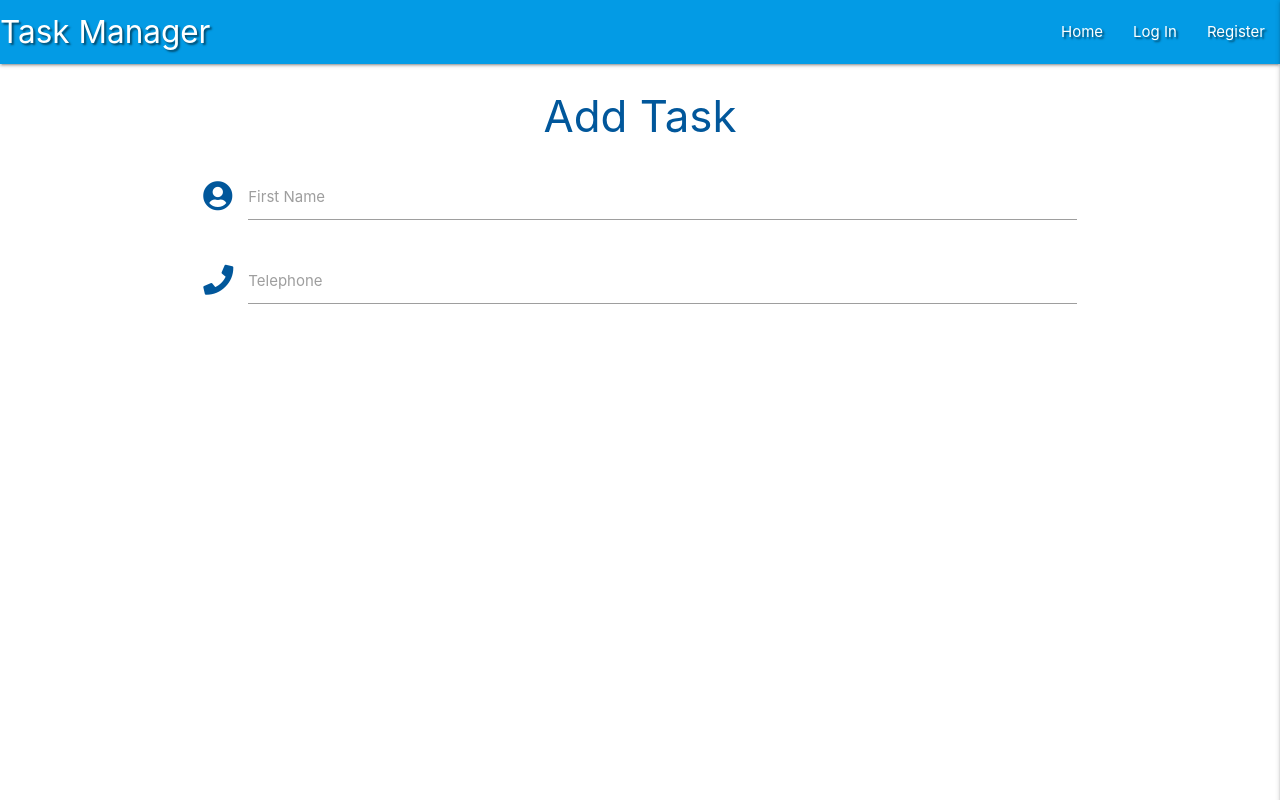
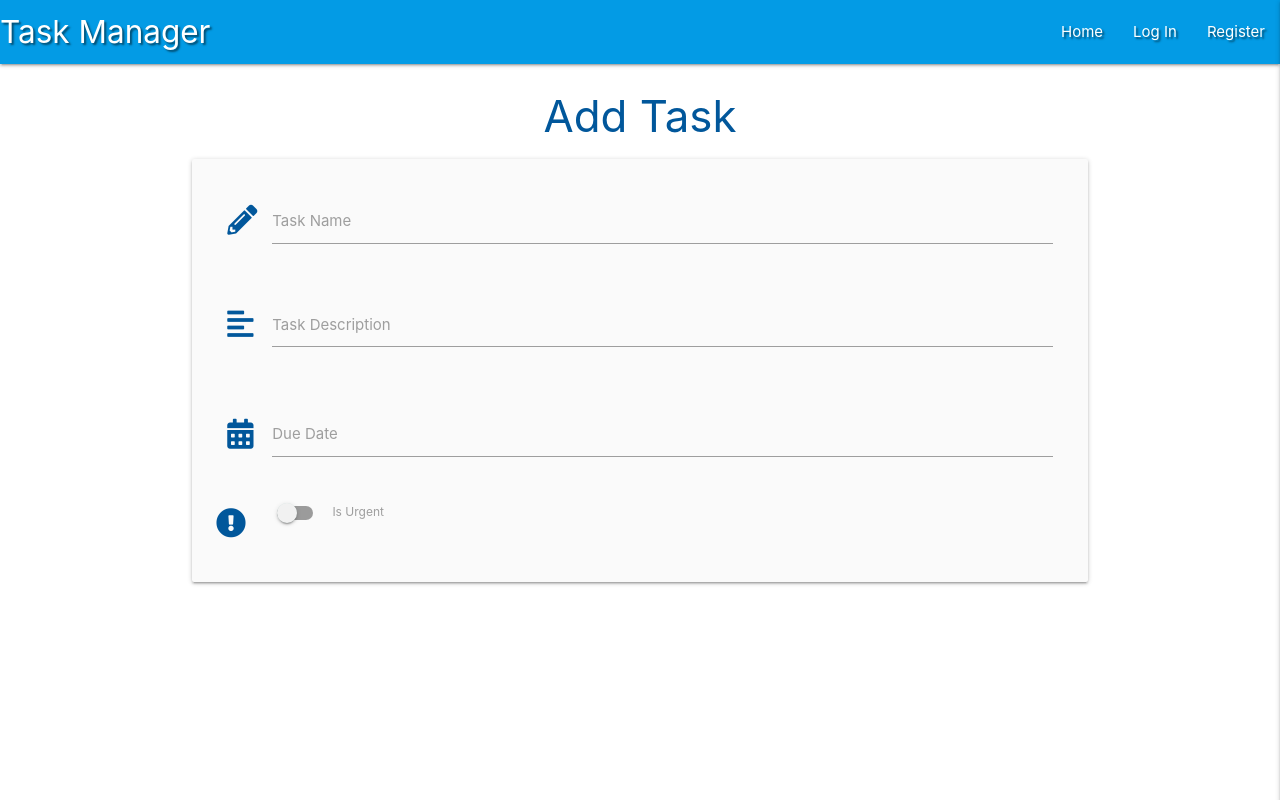
Before and after one commit to RyanLovell89/tasks_manager, a Flask app: page /add_task in a window 1280 px wide. Run offline with Flask 2, Linux system fonts and the light colour scheme; some libraries are stand-ins or nearby versions.

Commit message:
Add task from input fields

```diff
--- a/static/js/script.js
+++ b/static/js/script.js
@@ -2,4 +2,12 @@ $(document).ready(function(){
     $('.sidenav').sidenav({edge: "right"});
     $('.collapsible').collapsible();
     $('.tooltipped').tooltip();
+    $('.datepicker').datepicker({
+        format: "dd mmmm, yyyy",
+        yearRange: 3,
+        showClearBtn: true,
+        i18n: {
+            done: "Select"
+        }
+    });
   });
--- a/templates/add_task.html
+++ b/templates/add_task.html
@@ -2,18 +2,62 @@
 
 <h3 class="light-blue-text text-darken-4 center-align">Add Task</h3>
 
-<div class="row">
+<div class="row card-panel grey lighten-5">
   <form class="col s12" method="POST" action="">
     <div class="row">
       <div class="input-field col s12">
-        <i class="fas fa-user-circle prefix light-blue-text text-darken-4"></i>
-        <input id="icon_prefix" type="text" class="validate" />
-        <label for="icon_prefix">First Name</label>
+        <i class="fas fa-pencil-alt prefix light-blue-text text-darken-4"></i>
+        <input
+          id="task_name"
+          name="task_name"
+          minlength="5"
+          maxlength="50"
+          type="text"
+          class="validate"
+          required
+        />
+        <label for="task_name">Task Name</label>
       </div>
+    </div>
+    <div class="row">
       <div class="input-field col s12">
-        <i class="fas fa-phone prefix light-blue-text text-darken-4"></i>
-        <input id="icon_telephone" type="tel" class="validate" />
-        <label for="icon_telephone">Telephone</label>
+        <i class="fas fa-align-left prefix light-blue-text text-darken-4"></i>
+        <textarea
+          id="task_descriotion"
+          name="task_descriotion"
+          minlength="5"
+          maxlength="200"
+          class="materialize-textarea validate"
+          required
+        ></textarea>
+        <label for="task_descriotion">Task Description</label>
+      </div>
+    </div>
+    <div class="row">
+      <div class="input-field col s12">
+        <i class="fas fa-calendar-alt prefix light-blue-text text-darken-4"></i>
+        <input
+          id="due_date"
+          name="due_date"
+          type="text"
+          class="datepicker validate"
+          required
+        />
+        <label for="task_name">Due Date</label>
+      </div>
+    </div>
+    <div class="row">
+      <div class="input-field col-s12">
+        <div class="switch">
+          <i
+            class="fas fa-exclamation-circle prefix light-blue-text text-darken-4"
+          ></i>
+          <label for="is_urgent">
+            <input type="checkbox" id="is_urgent" name="is_urgent" />
+            <span class="lever"></span>
+            Is Urgent
+          </label>
+        </div>
       </div>
     </div>
   </form>
```
